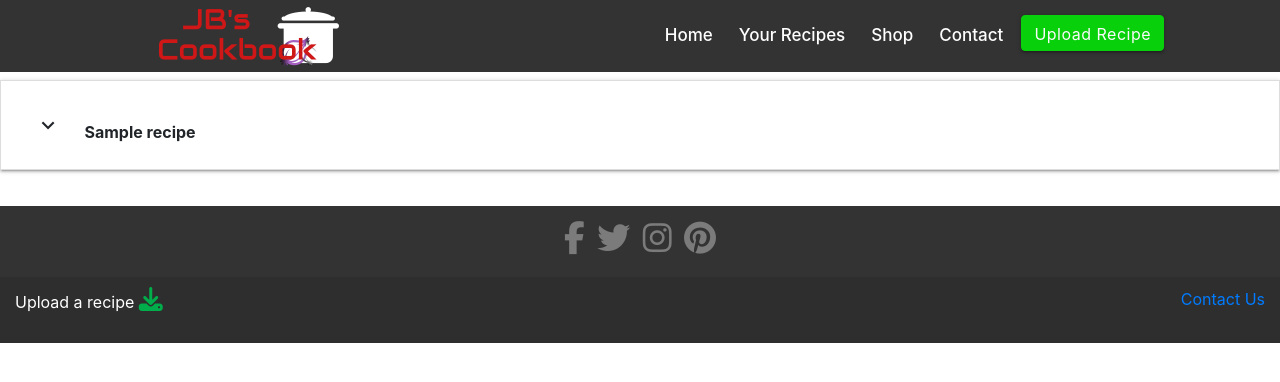
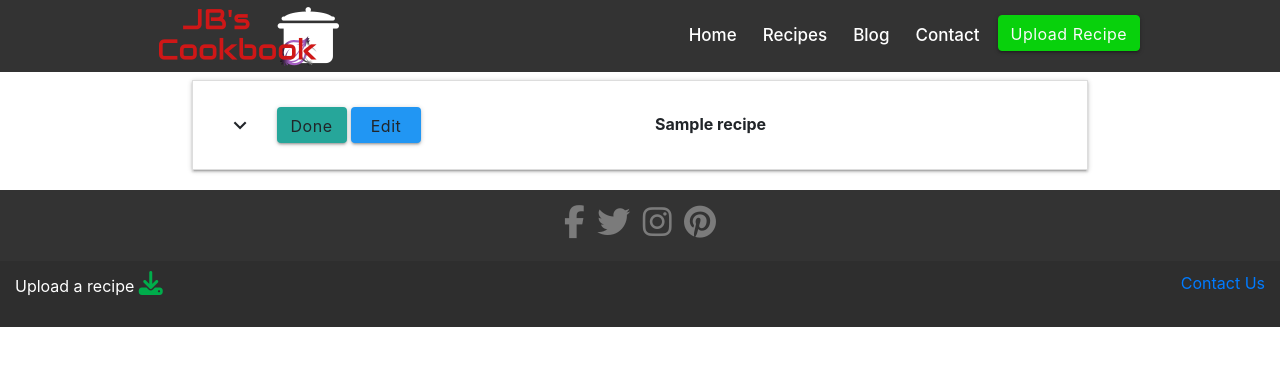
Before and after one commit to JackBen2019/Jack-Bennett-Data-Centric-Development-Milestone-Project, a Python web app: template templates/recipes.html in a window 1280 px wide. Shown: the top 382 px of the page. Run offline with Jinja, Linux system fonts and the light colour scheme; the template is opened without the code that fills it: most values are stand-ins (such as "Sample title", 1, 10 or a date in 2020); some libraries are stand-ins or nearby versions.

Commit message:
HTML and CSS added for 'Done' and 'Edit' buttons on upload recipe form

```diff
--- a/static/css/style.css
+++ b/static/css/style.css
@@ -1,4 +1,6 @@
 @import url('https://fonts.googleapis.com/css?family=Raleway:100,200,300,400,500,600,700|Noto+Sans+JP:100,200,300,400,500,600,700&display=swap');
+
+/* ------ General ------ */
 
 body {
     padding: 0px;
@@ -22,11 +24,13 @@ p {
     margin: 0 !important;
 }
 
-/* ------ General ------ */
+ul {
+    padding-left: 0px !important;
+    margin-bottom: 0 !important;
+}
 
-.submit_form_button {
-    padding-top: 20px;
-    padding-left: 15px;
+label {
+    margin-bottom: 11 !important;
 }
 
 /* ------ Font Awesome ------ */
@@ -39,9 +43,29 @@ p {
     text-align: center;
 }
 
-/* ------ Boostrap ------ */
+/* ------ Materialize ------ */
 
+.material-icons {
+    vertical-align: middle;
+}
 
+.container-materialize {
+    margin: 0 auto;
+    max-width: 1280px;
+    width: 90%;
+}
+
+@media only screen and (min-width: 601px) {
+  .container-materialize {
+    width: 85%;
+  }
+}
+
+@media only screen and (min-width: 993px) {
+  .container-materialize {
+    width: 70%;
+  }
+}
 
 /* ------ Header ------ */
 
@@ -66,6 +90,25 @@ p {
     margin-left: auto !important;
     padding-top: 10px;
     padding-bottom: 10px;
+}
+
+/* ------ Upload Recipe Form ------ */
+
+.submit_form_button {
+    padding-top: 20px;
+    padding-left: 15px;
+}
+
+.btn_small {
+    height: 24px;
+    width: 70px;
+    line-height: 24px;
+    margin: 5px 5px;
+    padding: 0 0.5em;
+}
+
+.task_header {
+    padding-top: 15px;
 }
 
 /* ------ Recipe of The Month ------ */
--- a/templates/base.html
+++ b/templates/base.html
@@ -33,10 +33,10 @@
 								<a href="{{ url_for('index') }}" class="nav-link menu-item">Home</a>
 							</li>
 							<li style="padding-left: 10px;" class="nav-item">
-								<a href="{{ url_for('recipes') }}" class="nav-link menu-item">Your Recipes</a>
+								<a href="{{ url_for('recipes') }}" class="nav-link menu-item">Recipes</a>
 							</li>
 							<li style="padding-left: 10px;" class="nav-item">
-								<a href="{{ url_for('shop') }}" class="nav-link menu-item">Shop</a>
+								<a href="{{ url_for('blog') }}" class="nav-link menu-item">Blog</a>
 							</li>
 							<li style="padding-left: 10px;" class="nav-item">
 								<a href="{{ url_for('contact') }}" class="nav-link menu-item">Contact</a>
--- a/templates/recipes.html
+++ b/templates/recipes.html
@@ -1,22 +1,27 @@
 {% extends 'base.html' %}
 {% block content %}
-    <ul style="padding-left: 0px !important;" class="collapsible" data-collapsible="accordion">
+<section class="container-materialize">
+	<ul class="collapsible" data-collapsible="accordion">
 		{% for recipe in recipes %}
 		<li style="list-style-type: none !important;">
 			<div class="collapsible-header">
-                <div class=" task_header col s9">
-                    <i class="material-icons">expand_more</i> <strong>{{recipe.recipe_name}}</strong>
+				<div class="col s3">
+					<i class="material-icons">expand_more</i>
+					<a style="background-color: #26a69a;" class="waves-effect waves-light btn btn_small">Done</a>
+					<a class="waves-effect waves-light btn btn_small blue">Edit</a>
+
+				</div>
+				<div class="task_header col s9">
+					<strong>{{recipe.recipe_name}}</strong>
 				</div>
 			</div>
 			<div class="collapsible-body">
 				<span>
-                    <strong>Recipe Name:</strong> {{recipe.ingredients}}<br>
-                    <strong>Recipe Category:</strong> {{recipe.categories}}<br>
-                    <strong>First Name:</strong> {{recipe.first_name}}<br>
-                    <strong>Last Name:</strong> {{recipe.last_name}}
+                    <strong>Ingredients:</strong> {{recipe.ingredients}}<br>
                 </span>
 			</div>
 		</li>
 		{% endfor %}
 	</ul>
+</section>
 {% endblock %}
```
Also changed, not shown: app.py (+6 -3 lines), templates/blog.html (renamed from templates/shop.html). Lines whose indentation alone changed are shown as unchanged.
